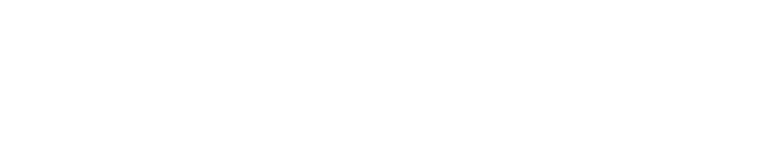
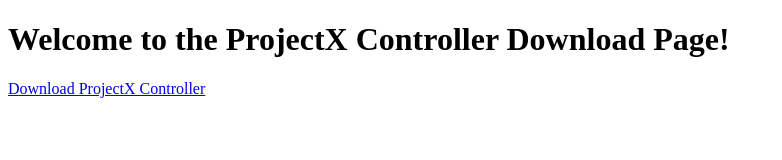
Before and after one commit to Projectx-Robotics/workshop, a plain HTML site: page index.html in a window 1280 px wide. Shown: the whole page, without its empty margins (0-782 px from the left). Drawn offline with Linux system fonts and the light colour scheme.

Commit message:
Update index.html

```diff
--- a/index.html
+++ b/index.html
@@ -3,9 +3,14 @@
 <head>
     <meta charset="UTF-8">
     <meta name="viewport" content="width=device-width, initial-scale=1.0">
-    <title>Document</title>
+    <title>Download ProjectX Controller</title>
 </head>
 <body>
-    <a href="ProjectX_controller.apk"download></a>
+
+    <h1>Welcome to the ProjectX Controller Download Page!</h1>
+
+    <!-- The download link -->
+    <a href="ProjectX_controller.apk" download="ProjectX_controller.apk">Download ProjectX Controller</a>
+
 </body>
 </html>
```
